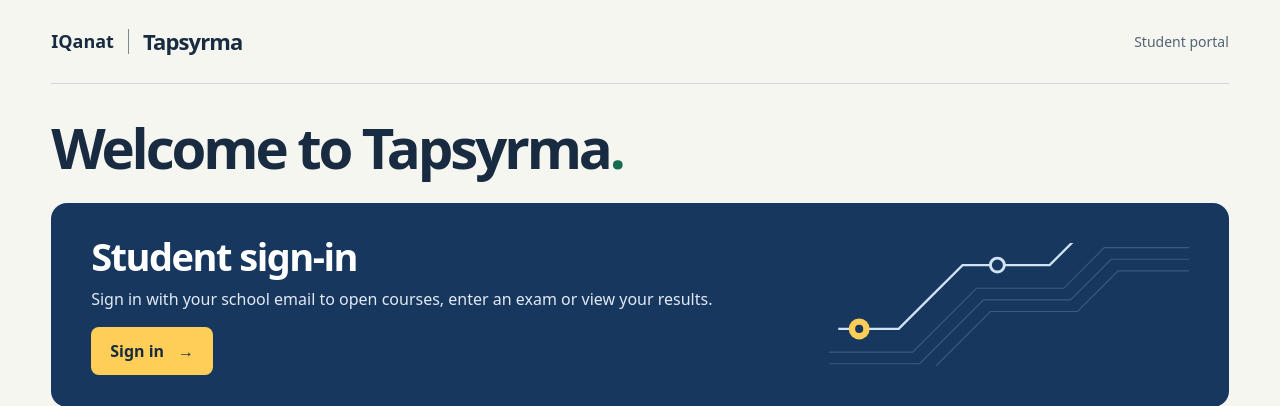
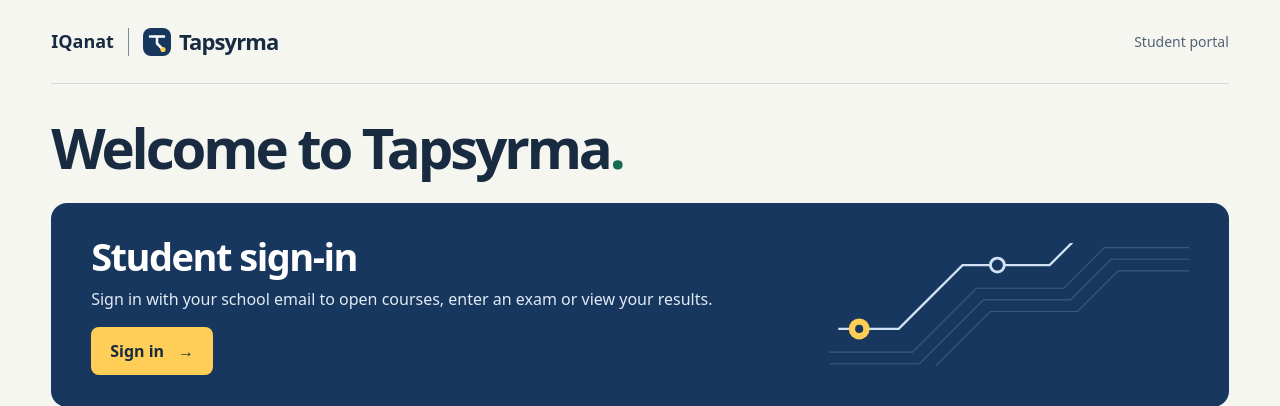
Before and after one commit to DDosszhan/tapsyrma, a Django app: page / in a window 1280 px wide. Shown: the top 406 px of the page. Run offline with Django 5.2, Linux system fonts and the light colour scheme; data that the repository does not hold is empty.

Commit message:
Add the Tapsyrma header mark

```diff
--- a/exams/static/exams/portal.css
+++ b/exams/static/exams/portal.css
@@ -42,6 +42,9 @@
 .portal-brand { display: flex; align-items: center; gap: 14px; white-space: nowrap; }
 .portal-brand span { font-size: 1.125rem; font-weight: 650; }
 .portal-brand strong {
+  display: flex;
+  align-items: center;
+  gap: 8px;
   border-inline-start: 1px solid var(--input-line);
   padding-inline-start: 14px;
   font-size: 1.375rem;
--- a/templates/exams/base.html
+++ b/templates/exams/base.html
@@ -5,6 +5,7 @@
 body{font:17px/1.5 system-ui,sans-serif;color:#172033;background:#f4f6fa;margin:0}
 .exam-brand{display:flex;align-items:center;gap:14px;max-width:1180px;margin:0 auto;padding:18px 32px 0;color:#182b40}
 .exam-brand span{font-size:1.125rem;font-weight:650}.exam-brand strong{border-left:1px solid #7c8993;padding-left:14px;font-size:1.375rem;line-height:1.1;letter-spacing:-.04em}
+.exam-brand strong{display:flex;align-items:center;gap:8px}
 main{max-width:800px;margin:40px auto;padding:24px;background:white;border-radius:14px;box-shadow:0 5px 24px #17203312}
 h1{line-height:1.2}.muted{color:#566275}.error{color:#9d1d1d}.question{border:1px solid #dce2ea;border-radius:10px;padding:18px;margin:20px 0}
 .points{float:right;color:#42577a}.exam-timer{position:sticky;top:0;z-index:1;background:white;border:1px solid #dce2ea;border-radius:8px;padding:8px 12px}label{display:block;margin:12px 0}textarea,input[type=text],input[type=email],input[type=password]{box-sizing:border-box;width:100%;padding:10px;font:inherit}textarea{min-height:130px}
@@ -22,6 +23,6 @@ main.exam-page{max-width:1180px;padding:32px;background:#f9fbfd}
 .map-legend{display:flex;gap:12px;flex-wrap:wrap;margin-top:18px;font-size:.8em;color:#566275}
 .map-legend span{display:flex;align-items:center;gap:5px}.map-legend i{display:inline-block;width:12px;height:12px;border-radius:3px;background:#e8edf3;border:1px solid #cbd4df}
 @media(max-width:760px){.exam-brand{padding:16px 18px}main.exam-page{margin:0;padding:18px;border-radius:0}.exam-layout{display:flex;flex-direction:column}.question-map{position:static;order:-1;width:100%;box-sizing:border-box}.exam-questions{width:100%}.question-grid{grid-template-columns:repeat(5,minmax(0,1fr))}.exam-questions .question{padding:18px}}
-</style>{% block extra_head %}{% endblock %}</head><body><header class="exam-brand"><span>IQanat</span><strong>Tapsyrma</strong></header><main class="{% block main_class %}{% endblock %}">{% block content %}{% endblock %}
+</style>{% block extra_head %}{% endblock %}</head><body><header class="exam-brand"><span>IQanat</span><strong>{% include "portal/brand_mark.html" %}Tapsyrma</strong></header><main class="{% block main_class %}{% endblock %}">{% block content %}{% endblock %}
 {% if request.user.is_authenticated %}<nav><a href="{% url 'enter' %}">Home</a>{% if request.user.student_profile %}<a href="{% url 'course_list' %}">My courses</a><a href="{% url 'history' %}">My work</a>{% endif %}<form method="post" action="{% url 'logout' %}">{% csrf_token %}<button type="submit">Log out</button></form></nav>{% endif %}
 </main></body></html>
--- a/templates/portal/base.html
+++ b/templates/portal/base.html
@@ -10,7 +10,7 @@
 </head>
 <body class="portal {% block page_class %}{% endblock %}">
   <header class="portal-header">
-    <p class="portal-brand"><span>IQanat</span><strong>Tapsyrma</strong></p>
+    <p class="portal-brand"><span>IQanat</span><strong>{% include "portal/brand_mark.html" %}Tapsyrma</strong></p>
     {% block header_nav %}
       {% if request.user.is_authenticated %}
         {% with current=request.resolver_match.url_name %}
--- /dev/null
+++ b/templates/portal/brand_mark.html
@@ -0,0 +1,5 @@
+<svg width="28" height="28" viewBox="0 0 28 28" aria-hidden="true" focusable="false">
+  <rect width="28" height="28" rx="8" fill="#17375e"/>
+  <path d="M7 8.5h14M14 8.5v7l5.5 5.5" fill="none" stroke="#fff" stroke-width="2.5" stroke-linecap="round" stroke-linejoin="round"/>
+  <circle cx="20" cy="21.5" r="2.6" fill="#ffce57"/>
+</svg>
```
